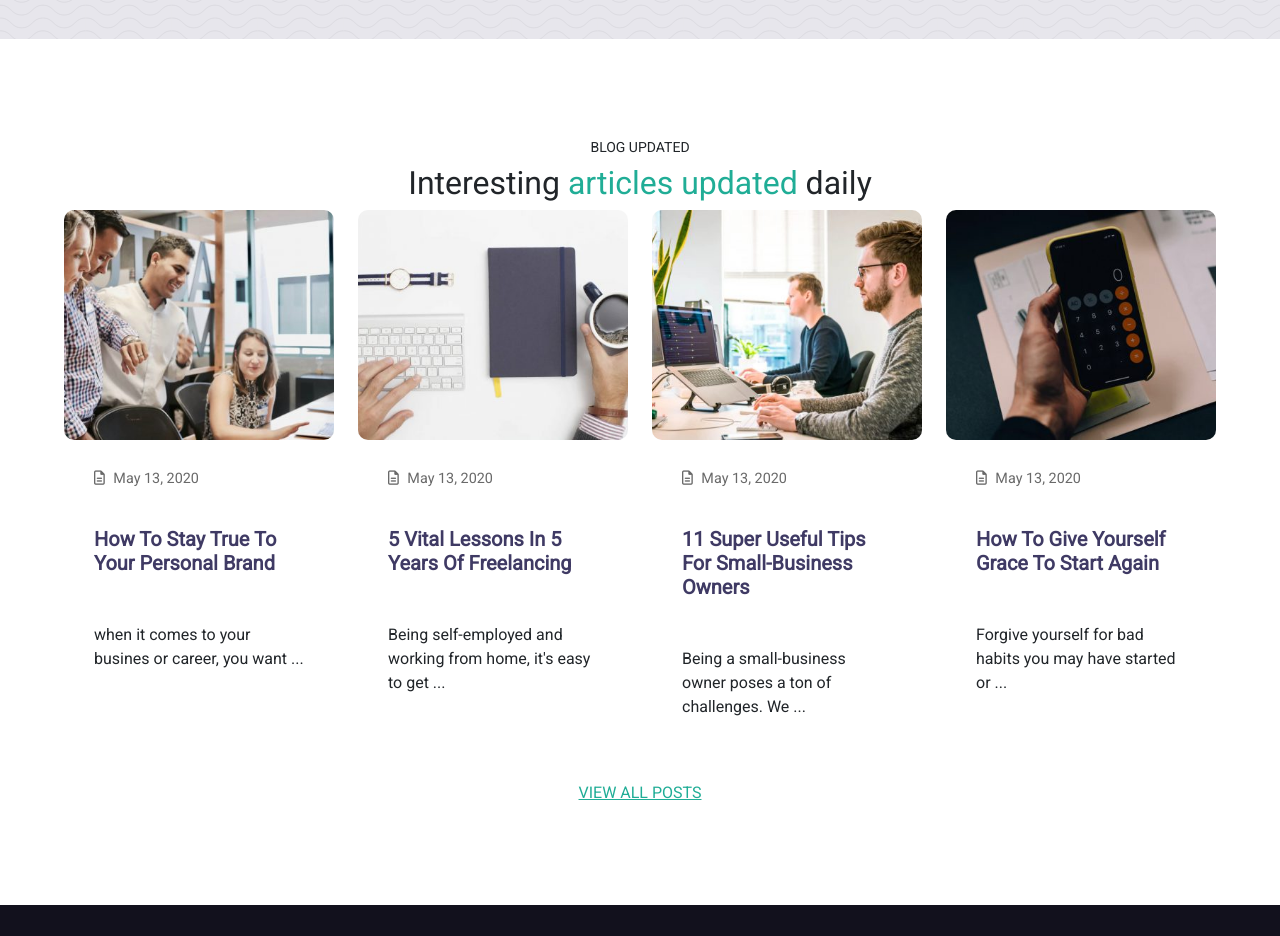
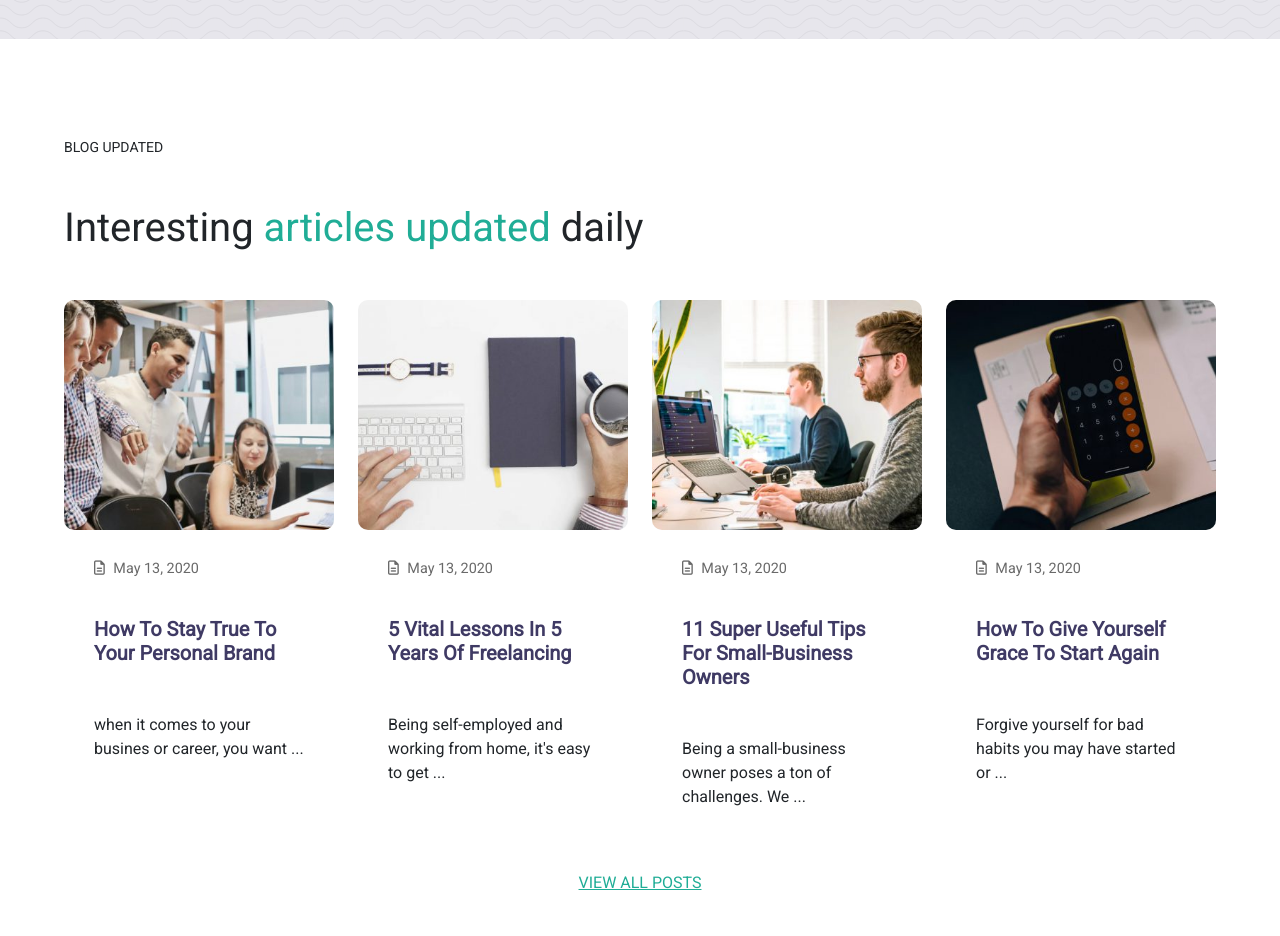
Before and after one commit to MicheleBertoia2/proj-html-vuejs, a Vue app: page / in a window 1280 px wide. Shown: the part 4800-5736 px from the top of the page. Built offline with nearby package versions, Linux system fonts and the light colour scheme.

Commit message:
[fix] blogs section layout

```diff
--- a/src/components/partials/Blog.vue
+++ b/src/components/partials/Blog.vue
@@ -18,8 +18,10 @@ export default {
 <template>
   <section id="blog">
     <div class="mb-container text-center">
-      <h4 class="text-uppercase section-title">blog updated</h4>
-      <h2>Interesting <span class="greenify">articles updated</span> daily</h2>
+      <div class="text-start">
+        <h4 class="text-uppercase section-title">blog updated</h4>
+        <h2 class="my-5 stylish fs-1">Interesting <span class="greenify">articles updated</span> daily</h2>
+      </div>
 
       <div class="row">
 
```
